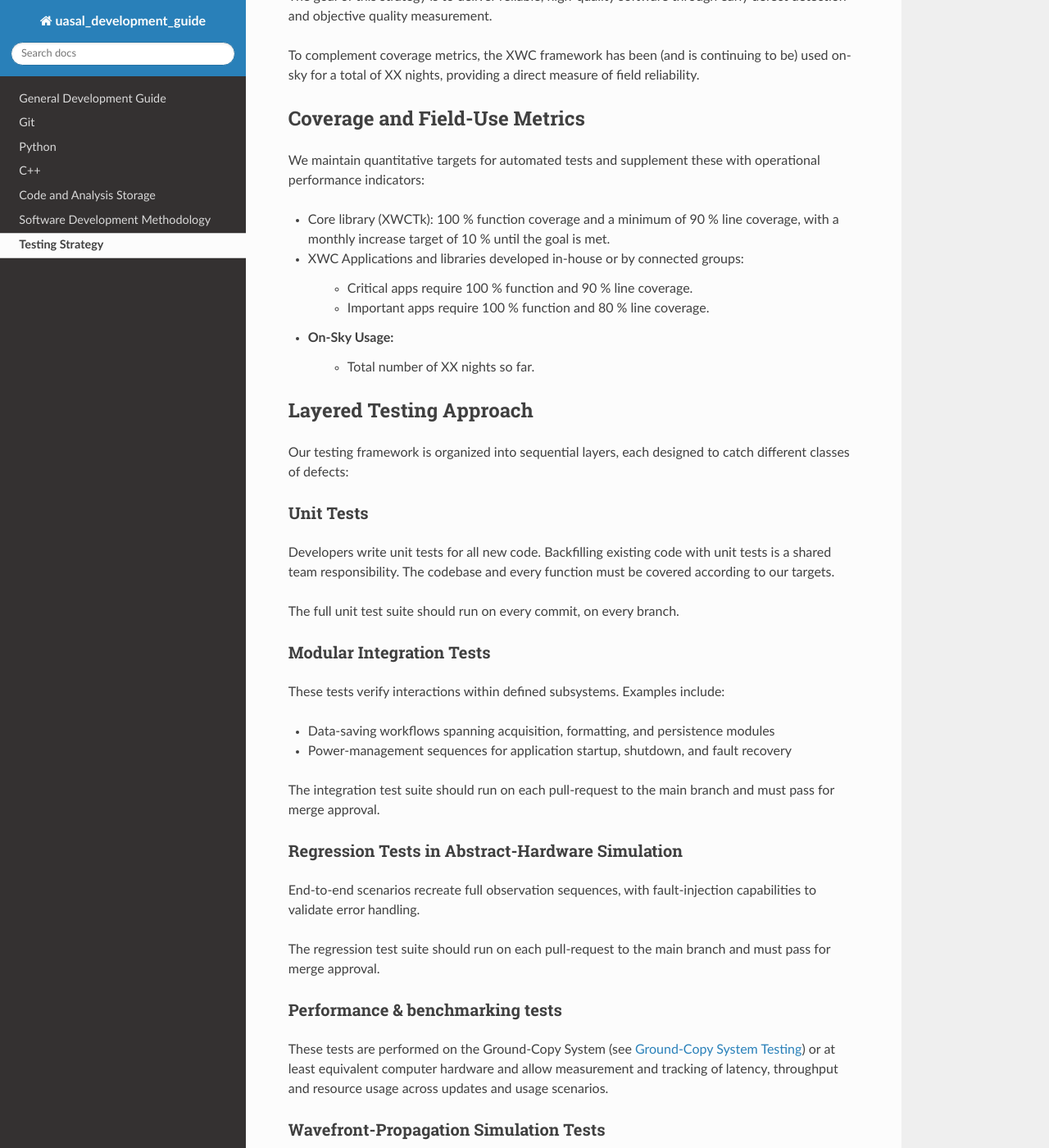
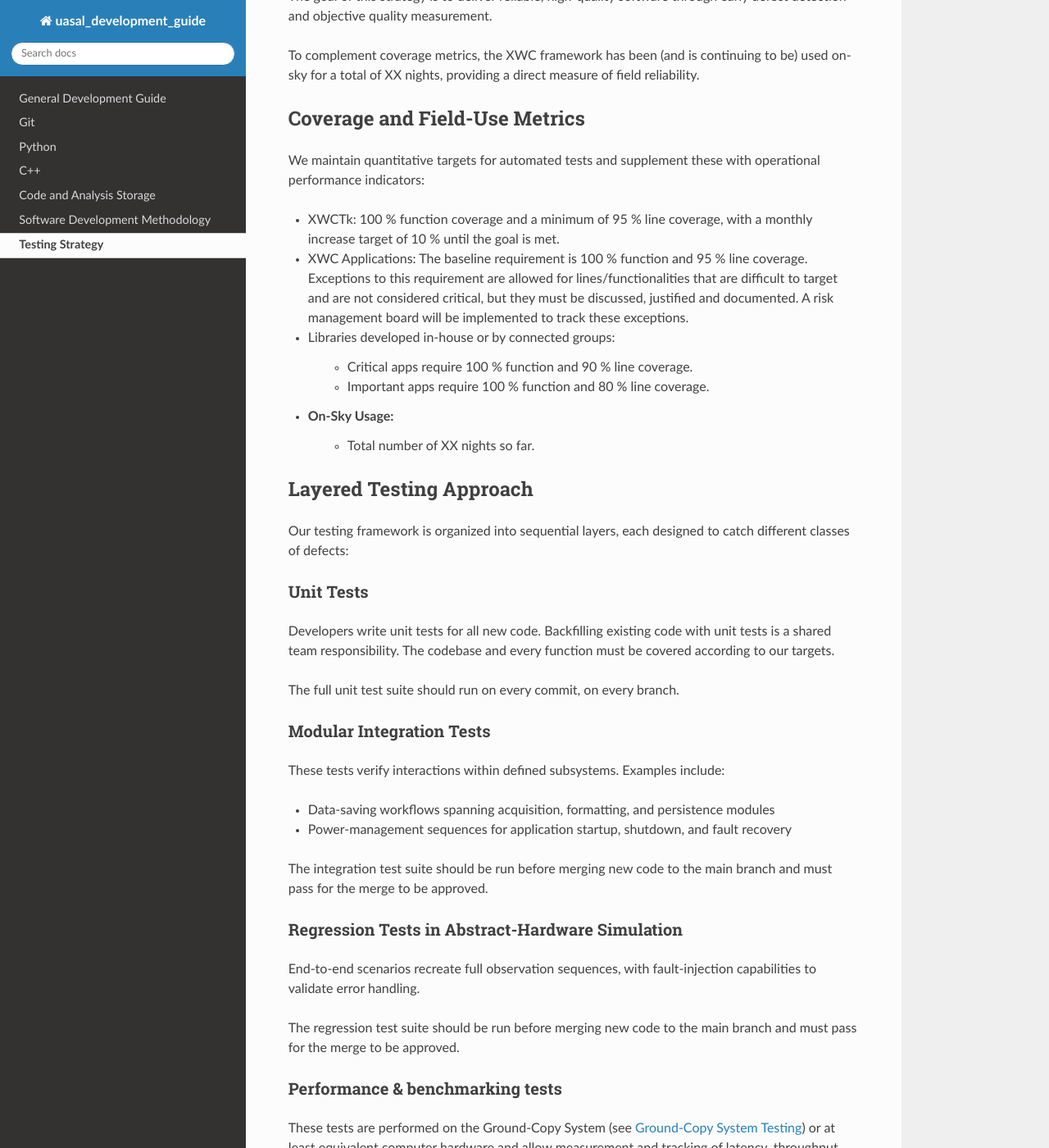
Before and after one commit to uasal/uasal_development_guide, a Sphinx documentation site: the page built from source/testing_strategy.rst, in a window 1280 px wide and 1400 px high, scrolled down 328 px. Shown: the whole window at 82% size. Built offline with Sphinx 7.4.7 and the Read the Docs theme 3.1.0, drawn with Linux system fonts in a browser that asks for light colours.

Commit message:
Added section on generating coverage analysis reports to C++/tsting.rst
Also small adjustments to unit test coverage targets based on PR discussions.

```diff
--- a/source/testing_strategy.rst
+++ b/source/testing_strategy.rst
@@ -15,8 +15,9 @@ Coverage and Field-Use Metrics
 
 We maintain quantitative targets for automated tests and supplement these with operational performance indicators:
 
-- Core library (XWCTk): 100 % function coverage and a minimum of 90 % line coverage, with a monthly increase target of 10 % until the goal is met.
-- XWC Applications and libraries developed in-house or by connected groups:
+- XWCTk: 100 % function coverage and a minimum of 95 % line coverage, with a monthly increase target of 10 % until the goal is met.
+- XWC Applications: The baseline requirement is 100 % function and 95 % line coverage. Exceptions to this requirement are allowed for lines/functionalities that are difficult to target and are not considered critical, but they must be discussed, justified and documented. A risk management board will be implemented to track these exceptions.
+- Libraries developed in-house or by connected groups:
 
     - Critical apps require 100 % function and 90 % line coverage.
     - Important apps require 100 % function and 80 % line coverage.
@@ -44,14 +45,14 @@ These tests verify interactions within defined subsystems. Examples include:
 - Data-saving workflows spanning acquisition, formatting, and persistence modules
 - Power-management sequences for application startup, shutdown, and fault recovery
 
-The integration test suite should run on each pull-request to the main branch and must pass for merge approval.
+The integration test suite should be run before merging new code to the main branch and must pass for the merge to be approved.
 
 Regression Tests in Abstract-Hardware Simulation
 ~~~~~~~~~~~~~~~~~~~~~~~~~~~~~~~~~~~~~~~~~~~~~~~~~
 
 End-to-end scenarios recreate full observation sequences, with fault-injection capabilities to validate error handling.
 
-The regression test suite should run on each pull-request to the main branch and must pass for merge approval.
+The regression test suite should be run before merging new code to the main branch and must pass for the merge to be approved.
 
 Performance & benchmarking tests
 ~~~~~~~~~~~~~~~~~~~~~~~~~~~~~~~~~~
```
Also changed, not shown: source/C++/testing.rst (+66 -2 lines), source/development_methodology.rst (+4 -3 lines), 1 other file.
